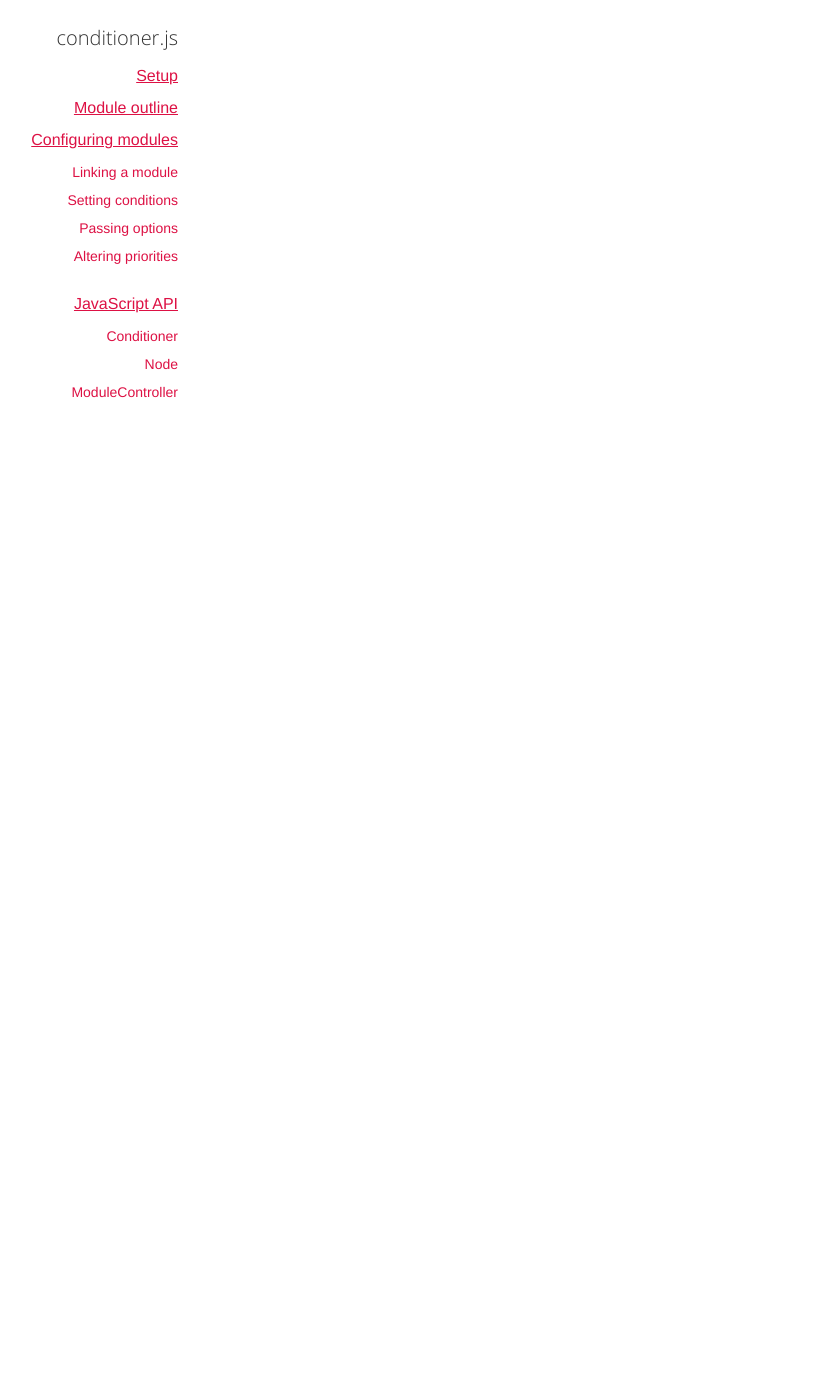
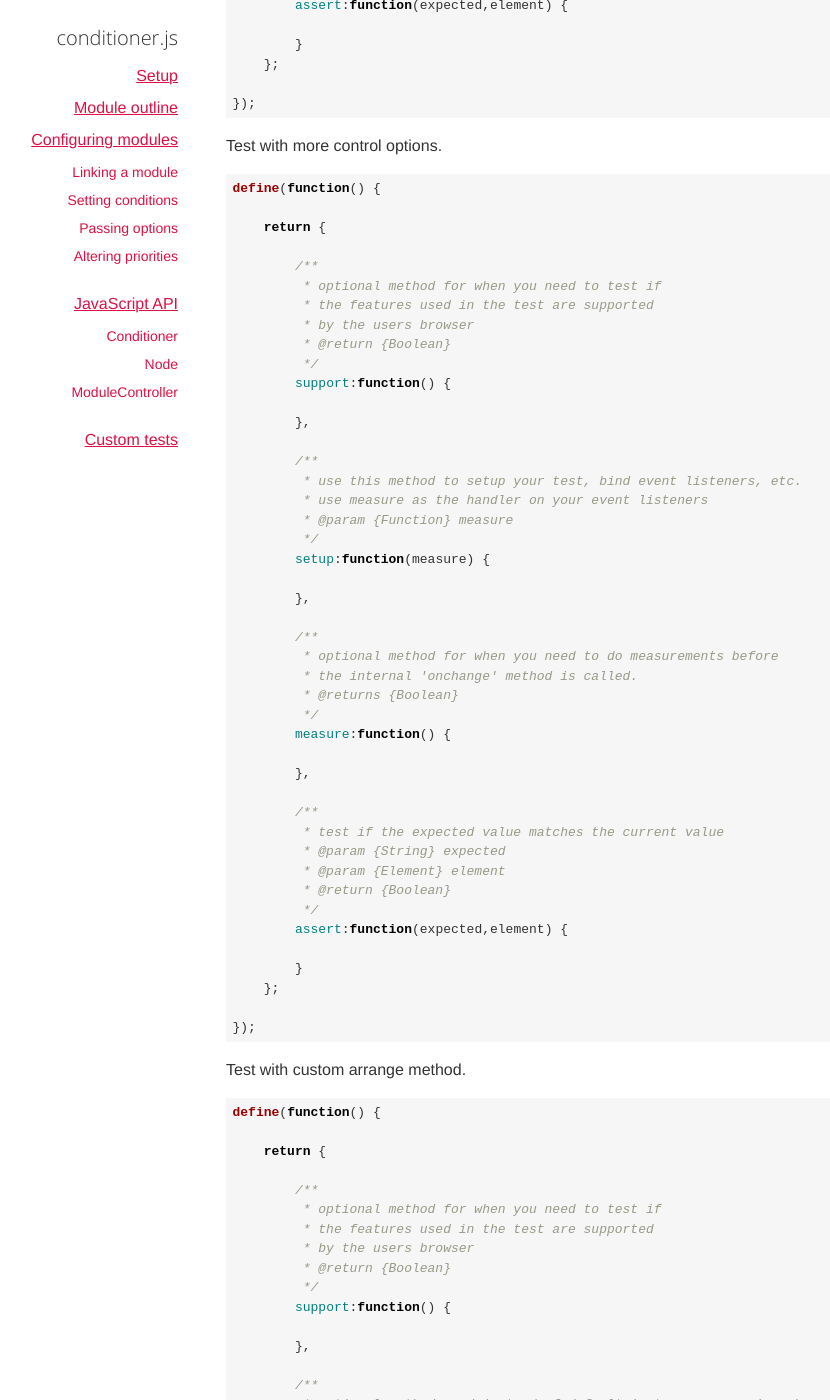
Before and after one commit to rikschennink/conditioner, a Jekyll site: the page built from docs/index.html, in a window 1280 px wide and 1400 px high, scrolled down 11791 px. Shown: the whole window, without its empty margins (62-892 px from the left). Built offline with Jekyll 4.4.1, drawn with Linux system fonts in a browser that asks for light colours; some of the changed text lies outside the part shown.

Commit message:
cleaning up and extending docs

```diff
--- /dev/null
+++ b/_includes/code/conditioner-init.js
@@ -0,0 +1,3 @@
+requirejs(['conditioner'],function(conditioner) {
+    conditioner.loadModules(document);
+});
--- /dev/null
+++ b/_includes/code/conditioner-options-map-alias.js
@@ -0,0 +1,5 @@
+conditioner.setOptions({
+    'modules':{
+        'ui/Map':'IMap'
+    }
+});
--- /dev/null
+++ b/_includes/code/conditioner-options-map.js
@@ -0,0 +1,9 @@
+conditioner.setOptions({
+    'modules':{
+        'ui/Map':{
+            'options':{
+                'zoom':5
+            }
+        }
+    }
+});
--- /dev/null
+++ b/_includes/code/module-class.js
@@ -0,0 +1,27 @@
+define(function(){
+
+    /**
+     * Exports a constructor
+     * @param {Node} element
+     * @param {Object} options
+     */
+    var exports = function(element,options) {
+        // setup
+    };
+
+    /**
+     * Optional, default module options
+     */
+    exports.options = {
+        'foo':'bar'
+    };
+
+    /**
+     * Called by Conditioner to unload the module
+     */
+    exports.prototype.unload = function() {
+        // restore
+    };
+
+    return exports;
+});
--- /dev/null
+++ b/_includes/code/module-object.js
@@ -0,0 +1,37 @@
+define(function(){
+
+    /**
+     * Export an object literal
+     */
+    var exports = {
+
+        /**
+         * Optional, default options object
+         */
+        options:{
+            'foo':'bar'
+        },
+
+        /**
+         * Called by Conditioner to load the module
+         * @param {Node} element
+         * @param {Object} options
+         * @returns {Object}
+         */
+        load:function(element,options) {
+            // setup
+
+            // conditioner requires a returned object reference
+            return this;
+        },
+
+        /**
+         * Called by Conditioner to unload the module
+         */
+        unload:function() {
+            // restore
+        }
+    };
+
+    return exports;
+});
--- /dev/null
+++ b/_includes/code/requirejs-config.js
@@ -0,0 +1,6 @@
+requirejs.config({
+    baseUrl:'js/',
+    paths:{
+        conditioner:'lib/conditioner'
+    }
+});
--- /dev/null
+++ b/_includes/code/test-arrange.js
@@ -0,0 +1,38 @@
+define(function() {
+
+    return {
+
+        /**
+         * optional method for when you need to test if
+         * the features used in the test are supported
+         * by the users browser
+         * @return {Boolean}
+         */
+        support:function() {
+
+        },
+
+        /**
+         * optional method used instead of default 'setup + measure' combo
+         * for when you need more customization
+         * @param {String} expected
+         * @param {Element} element
+         */
+        arrange:function(expected,element) {
+
+            // manually call the 'onchange' method
+
+        },
+
+        /**
+         * test if the expected value matches the current value
+         * @param {String} expected
+         * @param {Element} element
+         * @return {Boolean}
+         */
+        assert:function(expected,element) {
+
+        }
+    };
+
+});
--- /dev/null
+++ b/_includes/code/test-minimal.js
@@ -0,0 +1,25 @@
+define(function() {
+
+    return {
+
+        /**
+         * use this method to setup your test, bind event listeners, etc.
+         * use measure as the handler on your event listeners
+         * @param {Function} measure
+         */
+        setup:function(measure) {
+
+        },
+
+        /**
+         * test if the expected value matches the current value
+         * @param {String} expected
+         * @param {Element} element
+         * @return {Boolean}
+         */
+        assert:function(expected,element) {
+
+        }
+    };
+
+});
--- /dev/null
+++ b/_includes/code/test-setup.js
@@ -0,0 +1,44 @@
+define(function() {
+
+    return {
+
+        /**
+         * optional method for when you need to test if
+         * the features used in the test are supported
+         * by the users browser
+         * @return {Boolean}
+         */
+        support:function() {
+
+        },
+
+        /**
+         * use this method to setup your test, bind event listeners, etc.
+         * use measure as the handler on your event listeners
+         * @param {Function} measure
+         */
+        setup:function(measure) {
+
+        },
+
+        /**
+         * optional method for when you need to do measurements before
+         * the internal 'onchange' method is called.
+         * @returns {Boolean}
+         */
+        measure:function() {
+
+        },
+
+        /**
+         * test if the expected value matches the current value
+         * @param {String} expected
+         * @param {Element} element
+         * @return {Boolean}
+         */
+        assert:function(expected,element) {
+
+        }
+    };
+
+});
--- a/_includes/docs-conditions.html
+++ b/_includes/docs-conditions.html
@@ -34,7 +34,7 @@
     <p><code>min-width</code>, <code>max-width</code> and <code>seen</code></p>
 
     <h5>Media</h5>
-    <p><code>mediaquery</code> and <code>supported</code></p>
+    <p><code>query</code> and <code>supported</code></p>
 
     <h5>Window</h5>
     <p><code>min-width</code> and <code>max-width</code></p>
--- a/_includes/docs-module.html
+++ b/_includes/docs-module.html
@@ -7,11 +7,7 @@
 
     <p>You can also use a shortcut name, should the module path change you would only have to change it at one location.</p>
 
-{% highlight javascript %}conditioner.setOptions({
-    'modules':{
-        'ui/Map':'IMap'
-    }
-});{% endhighlight %}
+	{% highlight javascript %}{% include code/conditioner-options-map-alias.js %}{% endhighlight %}
 
     <p>The <code>data-module</code> attribute would now look like this:</p>
 
--- a/_includes/docs-options.html
+++ b/_includes/docs-options.html
@@ -8,15 +8,7 @@
     {% highlight html %}<a data-module="ui/Map" data-options='{"zoom":10}'> ... </a>{% endhighlight %}
 
     <p>Specifying generic options for mulitple modules of a certain type:</p>
-{% highlight javascript %}conditioner.setOptions({
-    'modules':{
-        'ui/Map':{
-            'options':{
-                'zoom':5
-            }
-        }
-    }
-});{% endhighlight %}
+	{% highlight javascript %}{% include code/conditioner-options-map.js %}{% endhighlight %}
 
     <p>Conditioner will merge page level options with node level options and pass the resulting options to the activated module.</p>
 
--- a/_includes/docs-setup.html
+++ b/_includes/docs-setup.html
@@ -11,19 +11,11 @@
 
     <p>RequireJS needs to know where to find the Conditioner framework. You'll need to add a <code>path</code> entry to the RequireJS configuration object pointing to the location of Conditioner. In the example below the file 'conditioner.js' is located in the 'lib' folder within the generic 'js' folder.</p>
 
-{% highlight javascript %}
-requirejs.config({
-    baseUrl:'js/',
-    paths:{
-        conditioner:'lib/conditioner'
-    }
-});{% endhighlight %}
+	{% highlight javascript %}{% include code/requirejs-config.js %}{% endhighlight %}
 
     <p>Now that's setup, you can request a conditioner reference and have it start loading modules.</p>
 
-{% highlight javascript %}requirejs(['conditioner'],function(conditioner) {
-    conditioner.loadModules(document);
-});{% endhighlight %}
+	{% highlight javascript %}{% include code/conditioner-init.js %}{% endhighlight %}
 
     <p>Since we've not yet <a href="#config">configured our modules</a> it will not load anything for now.</p>
 
--- /dev/null
+++ b/_includes/docs-tests.html
@@ -0,0 +1,17 @@
+<section>
+
+	<h3 id="tests">Custom tests</h3>
+
+	<p>Conditioner allows you to setup custom tests to use in your conditions.</p>
+
+	{% highlight javascript %}{% include code/test-minimal.js %}{% endhighlight %}
+
+	<p>Test with more control options.</p>
+
+	{% highlight javascript %}{% include code/test-setup.js %}{% endhighlight %}
+
+	<p>Test with custom arrange method.</p>
+
+	{% highlight javascript %}{% include code/test-arrange.js %}{% endhighlight %}
+
+</section>
--- /dev/null
+++ b/_includes/nav-docs.html
@@ -0,0 +1,22 @@
+<ul>
+	<li><a href="{{ site.url }}/docs/#setup">Setup</a></li>
+	<li><a href="{{ site.url }}/docs/#module-outline">Module outline</a></li>
+	<li>
+		<a href="{{ site.url }}/docs/#config">Configuring modules</a>
+		<ul>
+			<li><a href="{{ site.url }}/docs/#data-module">Linking a module</a></li>
+			<li><a href="{{ site.url }}/docs/#data-conditions">Setting conditions</a></li>
+			<li><a href="{{ site.url }}/docs/#data-options">Passing options</a></li>
+			<li><a href="{{ site.url }}/docs/#data-priority">Altering priorities</a></li>
+		</ul>
+	</li>
+	<li>
+		<a href="{{ site.url }}/docs/#api">JavaScript API</a>
+		<ul>
+			<li><a href="{{ site.url }}/docs/#conditioner">Conditioner</a></li>
+			<li><a href="{{ site.url }}/docs/#node">Node</a></li>
+			<li><a href="{{ site.url }}/docs/#module-controller">ModuleController</a></li>
+		</ul>
+	</li>
+	<li><a href="{{ site.url }}/docs/#tests">Custom tests</a></li>
+</ul>
--- a/docs/index.html
+++ b/docs/index.html
@@ -8,29 +8,9 @@ title: Documentation • Conditioner.js
     <h1 id="introduction" class="title">Documentation</h1>
 
     <nav class="index">
+    {% include nav-docs.html %}
+    </nav>
 
-        <ul>
-            <li><a href="#setup">Setup</a></li>
-            <li><a href="#module-outline">Module outline</a></li>
-            <li>
-                <a href="#config">Configuring modules</a>
-                <ul>
-                    <li><a href="#data-module">Linking a module</a></li>
-                    <li><a href="#data-conditions">Setting conditions</a></li>
-                    <li><a href="#data-options">Passing options</a></li>
-                    <li><a href="#data-priority">Altering priorities</a></li>
-                </ul>
-            </li>
-            <li>
-                <a href="#api">JavaScript API</a>
-                <ul>
-                    <li><a href="#conditioner">Conditioner</a></li>
-                    <li><a href="#node">Node</a></li>
-                    <li><a href="#module-controller">ModuleController</a></li>
-                </ul>
-            </li>
-        </ul>
-    </nav>
 
     {% include docs-setup.html %}
 
@@ -44,59 +24,11 @@ title: Documentation • Conditioner.js
 
         <p>An outline of a very basic module returning a class:</p>
 
-{% highlight javascript %}
-define(function(){
-
-    // specify constructor
-    var exports = function(element,options) {
-        // setup
-    };
-
-    // define (optional) default class options here
-    exports.options = {
-        'foo':'bar'
-    };
-
-    // define (optional) unload method
-    exports.prototype.unload = function() {
-        // restore
-    };
-
-    // expose
-    return exports;
-});{% endhighlight %}
+		{% highlight javascript %}{% include code/module-class.js %}{% endhighlight %}
 
         <p>Outline of a module returning an object:</p>
 
-{% highlight javascript %}
-define(function(){
-
-    // specify object literal
-    var exports = {
-
-        // define (optional) default object options here
-        options:{
-            'foo':'bar'
-        },
-
-        // called when module is loaded
-        load:function(element,options) {
-
-            // setup
-
-            // conditioner requires a returned object reference
-            return this;
-        },
-
-        // define (optional) unload method
-        unload:function() {
-            // restore
-        }
-    };
-
-    // expose
-    return exports;
-});{% endhighlight %}
+		{% highlight javascript %}{% include code/module-object.js %}{% endhighlight %}
 
         <p>Now you know how to define modules, let's see how you can link them to the DOM and bring Conditioner to load them.</p>
 
@@ -127,11 +59,6 @@ define(function(){
         {% include docs-priorities.html %}
 
     </section>
-
-
-
-
-
 
     <section>
 
@@ -277,7 +204,7 @@ conditioner.getNodesAll(selector);{% endhighlight %}
 node.getActiveModuleController();{% endhighlight %}
 
 
-            <h4 class="code" id="node-get-module-controller-by-path">getModuleControllerByPath</h4>
+            <h4 class="code" id="node-get-module-controller">getModuleController</h4>
             <p>Finds and returns the first module to match the supplied path.</p>
 {% highlight javascript %}/**
 * Returns the first module controller matching the given path
@@ -285,10 +212,10 @@ node.getActiveModuleController();{% endhighlight %}
 * @return {ModuleController}
 * @public
 */
-node.getModuleControllerByPath(path);{% endhighlight %}
+node.getModuleController(path);{% endhighlight %}
 
 
-            <h4 class="code" id="node-get-module-controller-all-by-path">getModuleControllerAllByPath</h4>
+            <h4 class="code" id="node-get-module-controller-all">getModuleControllerAll</h4>
             <p>Finds all ModuleControllers matching the supplied path and returns them as an array.</p>
 {% highlight javascript %}/**
 * Returns an array of ModuleControllers matching the given path
@@ -392,4 +319,6 @@ moduleController.execute(method,[params]);{% endhighlight %}
 
     </section>
 
+    {% include docs-tests.html %}
+
 </section>
--- a/index.html
+++ b/index.html
@@ -92,9 +92,11 @@ conditioner.loadModules(document);
 
 <h2 id="documentation">Documentation</h2>
 
-<p>The docs contain an example on how to quickly setup Conditioner.</p>
+<p>The docs contain an example on how to quickly setup Conditioner. See the index below.</p>
 
-<a href="docs/">Documentation</a>
+<nav class="sub">
+	{% include nav-docs.html %}
+</nav>
 
 
 
```
Also changed, not shown: other parts of docs/index.html (+3 -3 lines).
